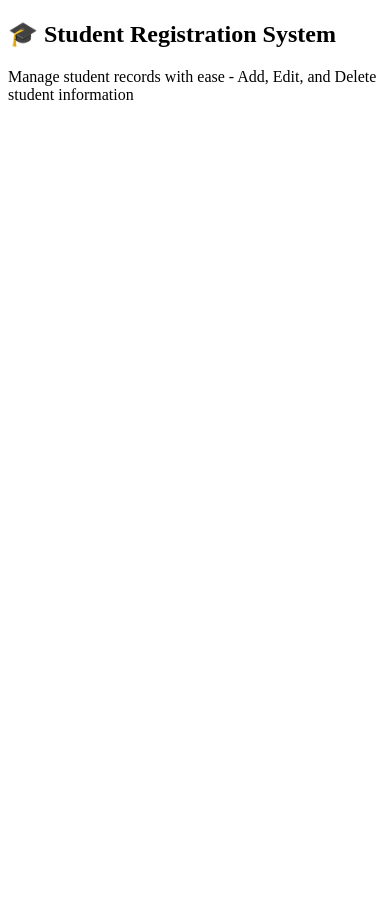
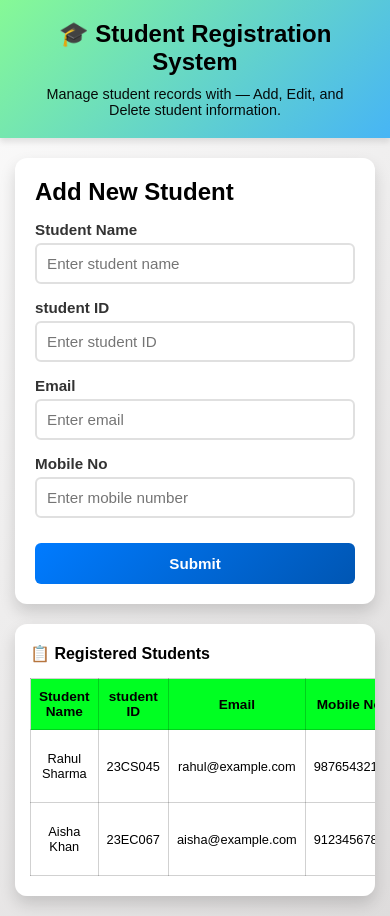
Before and after one commit to jayeshshendurnikar/Student-Registration-Manegment-System, a plain HTML site: page index.html in a window 390 px wide. Before the commit the page ends 844 px from the top, so only its background shows below. Drawn offline with Linux system fonts and the light colour scheme.

Commit message:
css added with dummy data

```diff
--- /dev/null
+++ b/Css/style.css
@@ -0,0 +1,272 @@
+      /* General Reset */
+      * {
+        margin: 0;
+        padding: 0;
+        box-sizing: border-box;
+        font-family: Arial, sans-serif;
+      }
+
+      body {
+        min-height: 100vh;
+        background: linear-gradient(135deg, #e6e4e41b 0%, #dedcdc 100%);
+      }
+
+      /* Header Section */
+      .header {
+        text-align: center;
+        background: linear-gradient(135deg, #86f996 0%, #47b5f5 100%);
+        color: rgb(0, 0, 0);
+        padding: 30px 20px;
+        box-shadow: 0 4px 6px rgba(0, 0, 0, 0.1);
+      }
+
+      .title {
+        font-size: 2.5rem;
+        margin-bottom: 10px;
+        font-weight: 700;
+      }
+
+      .subtitle {
+        font-size: 1.1rem;
+        opacity: 0.95;
+        margin: 0 auto;
+      }
+
+      /* Main Section Layout */
+      .main-sec {
+        display: flex;
+        justify-content: space-between;
+        align-items: flex-start;
+        padding: 25px 25px;
+        gap: 30px;
+        margin: auto;
+      }
+
+      /* Form Section */
+      .form-container {
+        flex: 1;
+        background: white;
+        padding: 30px;
+        border-radius: 12px;
+        box-shadow: 0 8px 16px rgba(0, 0, 0, 0.15);
+        min-width: 300px;
+      }
+
+      .student-form {
+        display: flex;
+        flex-direction: column;
+      }
+
+      .form-label {
+        margin-top: 15px;
+        margin-bottom: 5px;
+        font-weight: 600;
+        color: #333;
+        font-size: 0.95rem;
+      }
+
+      .form-input {
+        padding: 12px;
+        border: 2px solid #e0e0e0;
+        border-radius: 6px;
+        font-size: 1rem;
+        transition: border-color 0.3s;
+      }
+
+      .form-input:focus {
+        outline: none;
+        border-color: #007bff;
+      }
+
+      .btn-submit {
+        margin-top: 25px;
+        background: linear-gradient(135deg, #007bff 0%, #0056b3 100%);
+        color: white;
+        border: none;
+        padding: 14px;
+        border-radius: 6px;
+        cursor: pointer;
+        font-size: 1rem;
+        font-weight: 600;
+        transition: transform 0.2s, box-shadow 0.2s;
+      }
+
+      .btn-submit:hover {
+        transform: translateY(-2px);
+        box-shadow: 0 6px 12px rgba(0, 123, 255, 0.3);
+      }
+
+      /* Table Section */
+      .table-container {
+        flex: 2;
+        background: white;
+        border-radius: 12px;
+        box-shadow: 0 8px 16px rgba(0, 0, 0, 0.15);
+        padding: 30px;
+        overflow-x: auto;
+      }
+
+      caption h1 {
+        text-align: left;
+        margin-bottom: 20px;
+      }
+
+      .student-table {
+        width: 100%;
+        border-collapse: collapse;
+        min-width: 600px;
+      }
+
+      .student-table th,
+      .student-table td {
+        border: 1px solid #0000002e;
+        text-align: center;
+        padding: 14px 12px;
+      }
+
+      .student-table th {
+        background: rgb(0, 255, 34);
+        color: black;
+        font-weight: 600;
+        font-size: 0.95rem;
+      }
+
+      .student-table tbody tr:hover {
+        background-color: #f8f9fa;
+      }
+
+      .btn-edit,
+      .btn-delete {
+        border: none;
+        background: none;
+        cursor: pointer;
+        font-size: 1rem;
+        margin-right: 8px;
+        padding: 6px 10px;
+        border-radius: 4px;
+        transition: background-color 0.2s;
+      }
+
+      .btn-edit {
+        color: #28a745;
+      }
+
+      .btn-edit:hover {
+        background-color: #d4edda;
+      }
+
+      .btn-delete {
+        color: #dc3545;
+      }
+
+      .btn-delete:hover {
+        background-color: #f8d7da;
+      }
+
+      /* media queries */
+      @media (max-width: 1024px) {
+        .header .title {
+          font-size: 2rem;
+        }
+
+        .header .subtitle {
+          font-size: 1rem;
+        }
+
+        .main-sec {
+          padding: 30px 20px;
+          gap: 25px;
+        }
+
+        .form-container,
+        .table-container {
+          padding: 25px;
+        }
+
+        caption h1 {
+          text-align: left;
+          font-size: 19px;
+        }
+
+        .btn-edit,
+        .btn-delete {
+          font-size: 13.5px;
+        }
+
+        .student-table {
+          min-width: 500px;
+        }
+
+        .student-table th,
+        .student-table td {
+          padding: 10px 10px;
+          font-size: 0.8rem;
+        }
+      }
+
+      /* responsive media queries */
+      @media (max-width: 740px) {
+        .header {
+          padding: 20px 15px;
+        }
+
+        .header .title {
+          font-size: 1.5rem;
+        }
+
+        .header .subtitle {
+          font-size: 0.9rem;
+          padding: 0 10px;
+        }
+
+        .main-sec {
+          flex-direction: column;
+          padding: 20px 15px;
+          gap: 20px;
+        }
+
+        .form-container {
+          padding: 20px;
+          min-width: 100%;
+        }
+
+        .form-input {
+          padding: 10px;
+          font-size: 0.95rem;
+        }
+
+        .btn-submit {
+          padding: 12px;
+          font-size: 0.95rem;
+        }
+
+        .table-container {
+          width: 100%;
+          padding: 20px 15px;
+        }
+
+        caption h1 {
+          font-size: 16px;
+          text-align: left;
+          margin-bottom: 15px;
+        }
+
+        .student-table {
+          min-width: 100%;
+          font-size: 0.85rem;
+        }
+
+        .student-table th,
+        .student-table td {
+          padding: 10px 8px;
+        }
+
+        .student-table th {
+          font-size: 0.85rem;
+        }
+
+        .btn-edit,
+        .btn-delete {
+          font-size: 12px;
+        }
+      }
--- a/index.html
+++ b/index.html
@@ -5,21 +5,84 @@
     <meta name="viewport" content="width=device-width, initial-scale=1.0" />
     <title>Student Registration Management System</title>
     <link rel="icon" type="image/png" href="Image/Picture1.png" />
-    <link rel="stylesheet" href="style.css" />
+    <link rel="stylesheet" href="Css/style.css" />
     <link
       rel="stylesheet"
       href="https://cdnjs.cloudflare.com/ajax/libs/font-awesome/6.4.0/css/all.min.css"
     />
   </head>
   <body>
-    <section>
-      <div>
-        <h1>🎓 Student Registration System</h1>
-        <p>
-          Manage student records with ease - Add, Edit, and Delete student
-          information
+    <!-- Header Section -->
+    <section class="header">
+      <div class="header-content">
+        <h1 class="title">🎓 Student Registration System</h1>
+        <p class="subtitle">
+          Manage student records with  — Add, Edit, and Delete student
+          information.
         </p>
       </div>
     </section>
+
+    <!-- Main Section -->
+    <section class="main-sec">
+      <div class="form-container">
+        <h1>Add New Student</h1>
+        <!-- Form Section -->
+        <form class="student-form">
+          <label class="form-label">Student Name</label>
+          <input type="text" class="form-input" placeholder="Enter student name" required/>
+
+          <label class="form-label">student ID</label>
+          <input type="number" class="form-input" placeholder="Enter student ID" required/>
+
+          <label class="form-label">Email</label>
+          <input type="email" class="form-input" placeholder="Enter email" required/>
+
+          <label class="form-label">Mobile No</label>
+          <input type="tel" class="form-input"  maxlength="10" placeholder="Enter mobile number" required/>
+
+          <button type="submit" class="btn-submit">Submit</button>
+        </form>
+      </div>
+
+      <!-- Table Section -->
+      <div class="table-container">
+        <table class="student-table">
+            <caption><h1>📋 Registered Students</h1></caption>
+          <thead>
+            <tr>
+              <th>Student Name</th>
+              <th>student ID</th>
+              <th>Email</th>
+              <th>Mobile No</th>
+              <th>Actions</th>
+            </tr>
+          </thead>
+          <tbody>
+            <tr>
+              <td>Rahul Sharma</td>
+              <td>23CS045</td>
+              <td>rahul@example.com</td>
+              <td>9876543210</td>
+              <td>
+                <button class="btn-edit"><i class="fa fa-pen"></i></button>
+                <button class="btn-delete"><i class="fa fa-trash"></i></button>
+              </td>
+            </tr>
+            <tr>
+              <td>Aisha Khan</td>
+              <td>23EC067</td>
+              <td>aisha@example.com</td>
+              <td>9123456780</td>
+              <td>
+                <button class="btn-edit"><i class="fa fa-pen"></i></button>
+                <button class="btn-delete"><i class="fa fa-trash"></i></button>
+              </td>
+            </tr>
+          </tbody>
+        </table>
+      </div>
+    </section>
   </body>
+  <script src="JavaScript/index.js"></script>
 </html>
```
Also changed, not shown: JavaScript/index.js (added).
